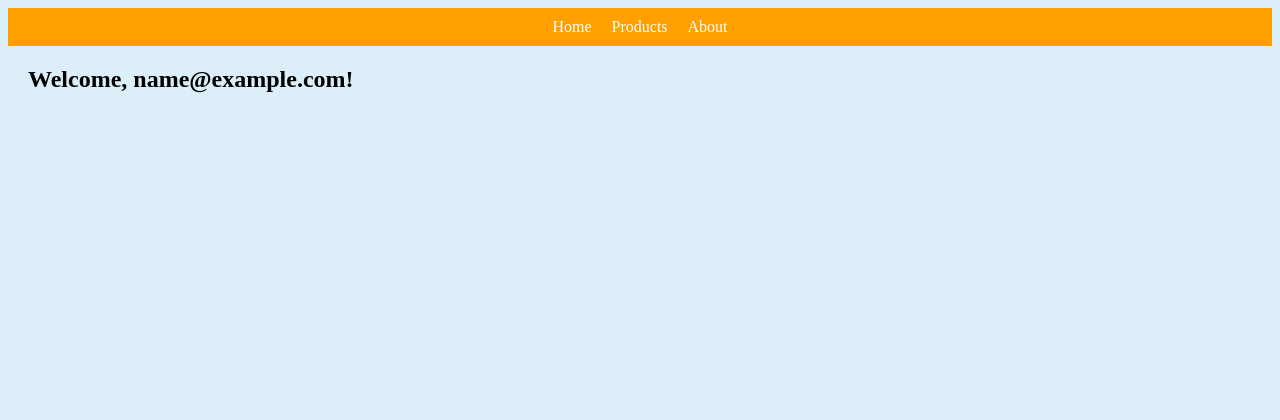
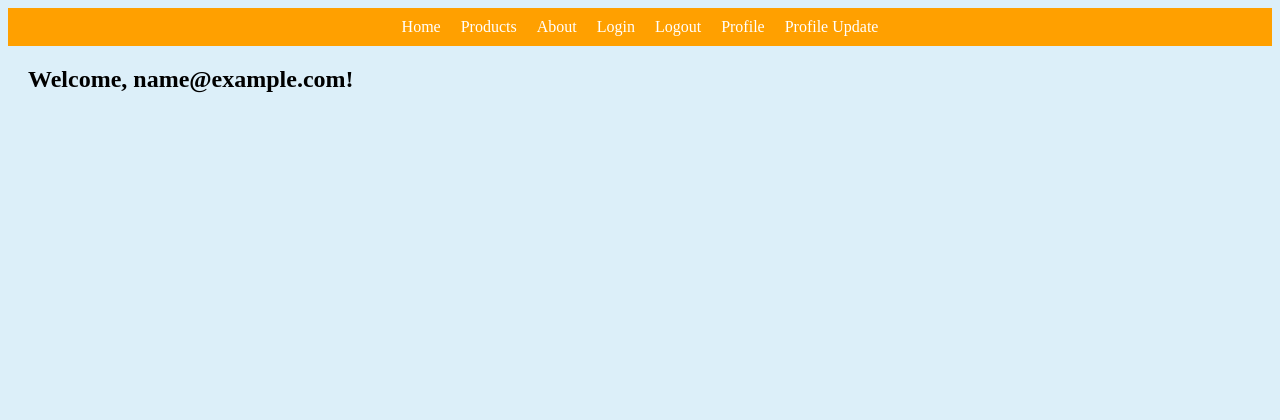
Before and after one commit to TodorDaskalov/bakeryProject, a Django app: page / in a window 1280 px wide. Shown: the top 420 px of the page. Run offline with Django 4.2, Linux system fonts and the light colour scheme; the visitor is signed in with stand-in values (Sample User, id 1).

Commit message:
Add Profile model

```diff
--- a/bakeryProject/bakery_main/models.py
+++ b/bakeryProject/bakery_main/models.py
@@ -1,4 +1,3 @@
-from django.contrib.auth.hashers import make_password
 from django.contrib.auth.models import AbstractBaseUser, BaseUserManager, PermissionsMixin
 from django.db import models
 
@@ -37,9 +36,14 @@ class BakeryUser(AbstractBaseUser, PermissionsMixin):
 
 class Profile(models.Model):
     user = models.OneToOneField(BakeryUser, on_delete=models.CASCADE)
-    first_name = models.CharField(max_length=30)
-    last_name = models.CharField(max_length=30)
-    phone_number = models.CharField(max_length=20)
+    first_name = models.CharField(max_length=30, blank=True, null=True)
+    last_name = models.CharField(max_length=30, blank=True, null=True)
+    phone_number = models.CharField(max_length=20, blank=True, null=True)
+
+    def save(self, *args, **kwargs):
+        if not self.pk:
+            self.pk = self.user_id
+        super().save(*args, **kwargs)
 
     def __str__(self):
         return f'{self.first_name} {self.last_name}'
--- a/bakeryProject/bakery_main/urls.py
+++ b/bakeryProject/bakery_main/urls.py
@@ -1,8 +1,13 @@
 from django.urls import path
 from bakeryProject.bakery_main import views
-from bakeryProject.bakery_main.views import UserCreationView
+from bakeryProject.bakery_main.views import UserCreationView, LoginUserView, LogoutUserView, ProfileDetailView, \
+    ProfileUpdateView
 
 urlpatterns = [
     path('', views.home_page, name='home_page'),
     path('register/', UserCreationView.as_view(), name='user_register'),
+    path('login/', LoginUserView.as_view(), name='login_user'),
+    path('logout/', LogoutUserView.as_view(), name='logout_user'),
+    path('profile/<int:pk>', ProfileDetailView.as_view(), name='profile_detail'),
+    path('profile/<int:pk>/update/', ProfileUpdateView.as_view(), name='profile_update'),
 ]
--- a/bakeryProject/bakery_main/views.py
+++ b/bakeryProject/bakery_main/views.py
@@ -1,8 +1,12 @@
 from django.contrib.auth import authenticate, login
+from django.contrib.auth.mixins import LoginRequiredMixin
 from django.shortcuts import render, redirect
-from django.urls import reverse_lazy
-from django.views.generic.edit import CreateView
+from django.urls import reverse_lazy, reverse
+from django.views.generic import DetailView
+from django.views.generic.edit import CreateView, UpdateView
+from django.contrib.auth.views import LoginView, LogoutView
 from bakeryProject.bakery_main.forms import UserRegistrationForm
+from bakeryProject.bakery_main.models import Profile
 
 
 def home_page(request):
@@ -25,12 +29,32 @@ class UserCreationView(CreateView):
         )
         login(self.request, user)
 
+        Profile.objects.create(user=user)
+
         return redirect(self.success_url)
 
 
-class LoginUserView():
-    pass
+class LoginUserView(LoginView):
+    template_name = 'login.html'
+
+    def get_success_url(self):
+        return reverse_lazy('home_page')
 
 
-class LogoutUserView():
-    pass
+class LogoutUserView(LogoutView):
+    next_page = 'home_page'
+
+
+class ProfileDetailView(LoginRequiredMixin, DetailView):
+    model = Profile
+    template_name = 'profile_detail.html'
+    context_object_name = 'profile'
+
+
+class ProfileUpdateView(LoginRequiredMixin, UpdateView):
+    model = Profile
+    template_name = 'profile_update.html'
+    fields = ['first_name', 'last_name', 'phone_number']
+
+    def get_success_url(self):
+        return reverse('profile_detail', kwargs={'pk': self.object.pk})
--- a/templates/base.html
+++ b/templates/base.html
@@ -12,6 +12,12 @@
             <li><a href="#">Home</a></li>
             <li><a href="#">Products</a></li>
             <li><a href="#">About</a></li>
+            <li><a href="{% url 'login_user' %}">Login</a></li>
+            <li><a href="{% url 'logout_user' %}">Logout</a></li>
+            {% if request.user.is_authenticated %}
+            <li><a href="{% url 'profile_detail' request.user.pk %}">Profile</a></li>
+            <li><a href="{% url 'profile_update' request.user.pk %}">Profile Update</a></li>
+            {% endif %}
         </ul>
     </nav>
 
```
Also changed, not shown: bakeryProject/bakery_main/migrations/0002_alter_bakeryuser_options_alter_bakeryuser_managers_and_more.py, bakeryProject/bakery_main/migrations/0003_bakeryuser_groups_bakeryuser_is_superuser_and_more.py (deleted), bakeryProject/bakery_main/migrations/0004_remove_bakeryuser_profile_bakeryuser_is_active_and_more.py (deleted), bakeryProject/bakery_main/migrations/0005_remove_bakeryuser_is_active_profile.py (deleted).
